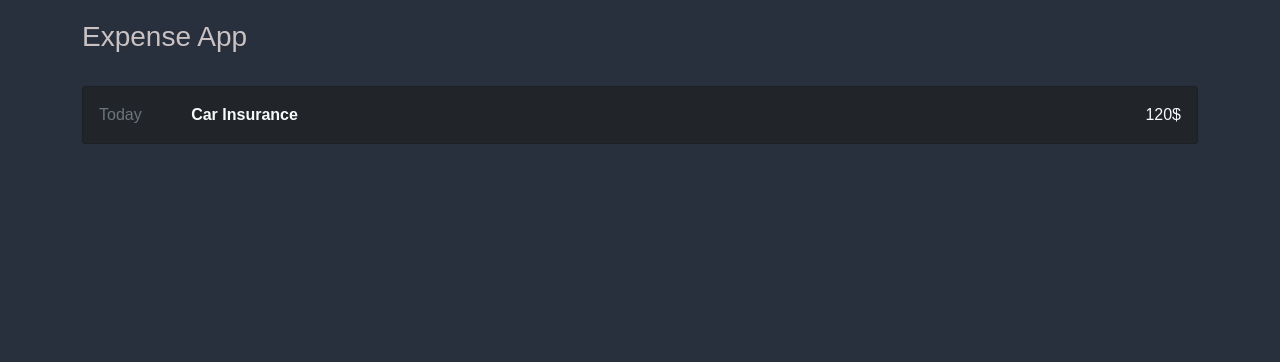
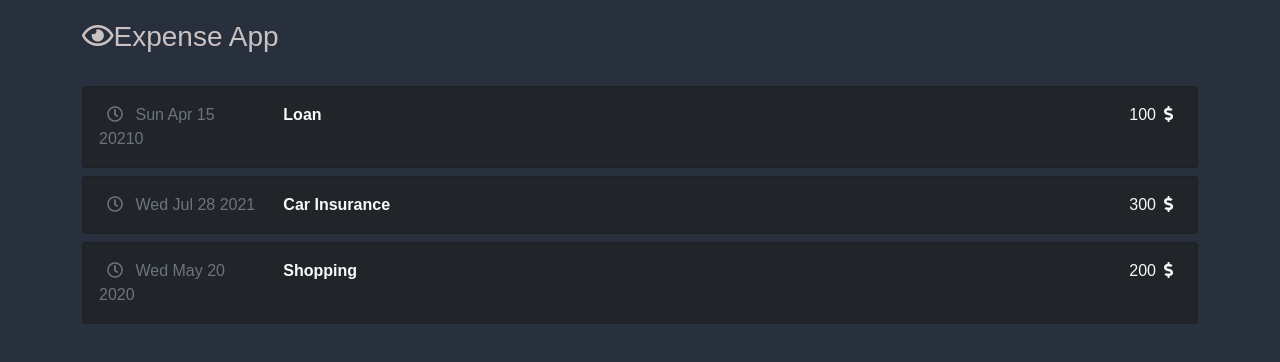
Before and after one commit to hasmikyeganyan/react-tutorial, a React (Create React App) app: page / in a window 1280 px wide. Shown: the top 362 px of the page. Built offline with nearby package versions, Linux system fonts and the light colour scheme.

Commit message:
Added dynamic data with props + font awesome

```diff
--- a/public/index.html
+++ b/public/index.html
@@ -14,6 +14,13 @@
       href="https://cdn.jsdelivr.net/npm/bootstrap@5.0.2/dist/css/bootstrap.min.css"
       rel="stylesheet"
       integrity="sha384-EVSTQN3/azprG1Anm3QDgpJLIm9Nao0Yz1ztcQTwFspd3yD65VohhpuuCOmLASjC"
+      crossorigin="anonymous"
+    />
+    <!-- FONT AWESOME -->
+    <link
+      rel="stylesheet"
+      href="https://pro.fontawesome.com/releases/v5.10.0/css/all.css"
+      integrity="sha384-AYmEC3Yw5cVb3ZcuHtOA93w35dYTsvhLPVnYs9eStHfGJvOvKxVfELGroGkvsg+p"
       crossorigin="anonymous"
     />
     <link rel="apple-touch-icon" href="%PUBLIC_URL%/logo192.png" />
--- a/src/App.js
+++ b/src/App.js
@@ -1,16 +1,34 @@
-
+import React from 'react';
 import './App.css';
 import ExpenseItem from './components/Expenseitem';
+import ExpenseItemTitle from './components/ExpenseItemTitle';
+import AppTitle from './components/AppTitle';
 
 function App() {
-  return (
+  const expenses=[
+    {
+    title:'Loan',
+    price :100,
+    date:new Date(20210,3,15),
+    },
+    {
+      title:'Car Insurance',
+      price :300,
+      date:new Date(),
+      },
+      {
+        title:'Shopping',
+        price :200,
+        date: new Date(2020, 4 , 20),
+        },
+  ];
+return (
     <div className="App container">
-      <h3>Expense App</h3>
+      <AppTitle />
       <br />
-      <ExpenseItem />
-
-
-
+      <ExpenseItem  title={expenses[0].title} price ={expenses[0].price} date={expenses[0].date} />
+      <ExpenseItem title={expenses[1].title} price ={expenses[1].price} date={expenses[1].date} />
+      <ExpenseItem title={expenses[2].title} price ={expenses[2].price} date={expenses[2].date} />
     </div>
   );
 }
--- /dev/null
+++ b/src/components/AppTitle.js
@@ -0,0 +1,7 @@
+function AppTitle (){
+    return(
+         <h3>
+             <i class='far fa-eye'> </i>Expense App
+                 </h3>);
+}
+export default AppTitle;
--- a/src/components/ExpenseItemTitle.js
+++ b/src/components/ExpenseItemTitle.js
@@ -1,10 +1,13 @@
-function ExpenseItemTitle(){
+function ExpenseItemTitle(props){
 return(
     <div className='col-6 '>
               <div className='row'>
-            <div className='col-2 text-secondary'>Today</div>
-            <div className='col-10'>
-            <b>Car Insurance </b>
+            <div className='col-4 text-secondary'>
+            <i class='far fa-clock px-2' ></i>{' '}
+            {props.date.toDateString()}
+            </div>
+            <div className='col-8'>
+            <b>{props.title} </b>
                </div>
                </div>
                </div>
--- a/src/components/Expenseitem.js
+++ b/src/components/Expenseitem.js
@@ -1,13 +1,15 @@
 import ExpenseItemTitle from './ExpenseItemTitle';
-function ExpenseItem(){
+function ExpenseItem(props){
 return (
     <div>
 <div className="card bg-dark text-light mb-2">
   <div className="card-body">
       <div className='row'>
-          <ExpenseItemTitle />
+          <ExpenseItemTitle title={props.title} date={props.date}  />
 
-          <div className='col-6 align-middle text-end'> 120$</div>
+          <div className='col-6 align-middle text-end'> {props.price}
+          <i class='fas fa-dollar-sign px-2'></i>
+          </div>
 </div>
   </div>
 </div>
@@ -16,4 +18,5 @@ return (
 
 
 }
+
 export default ExpenseItem;
```
